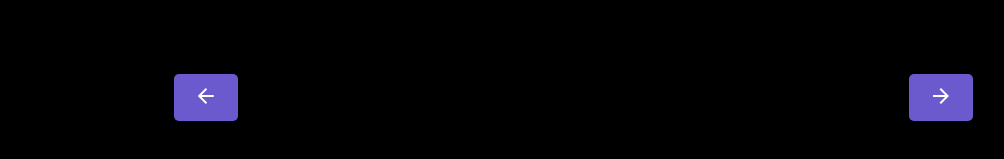
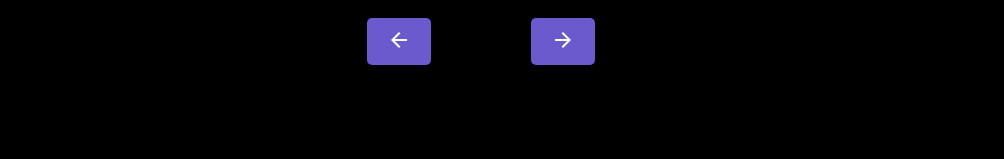
Before and after one commit to feihuan1/rotatingImageGallery, a plain HTML site: page index.html in a window 1280 px wide. Shown: the part 459-618 px from the top of the page, without its empty margins (159-1163 px from the left). Drawn offline with nearby package versions, Linux system fonts and the light colour scheme.

Commit message:
Update style.css

```diff
--- a/style.css
+++ b/style.css
@@ -39,13 +39,15 @@ body {
 
 
 .btn-container{
- position: relative;
- width: 80%;
 
+ display: flex;
+ justify-content: center;
+ width: 40%;
+
+gap:100px;
 }
 
 .btn{
-    position: absolute;
     bottom:  -80px;
     background-color: slateblue;
     color: white;
```
